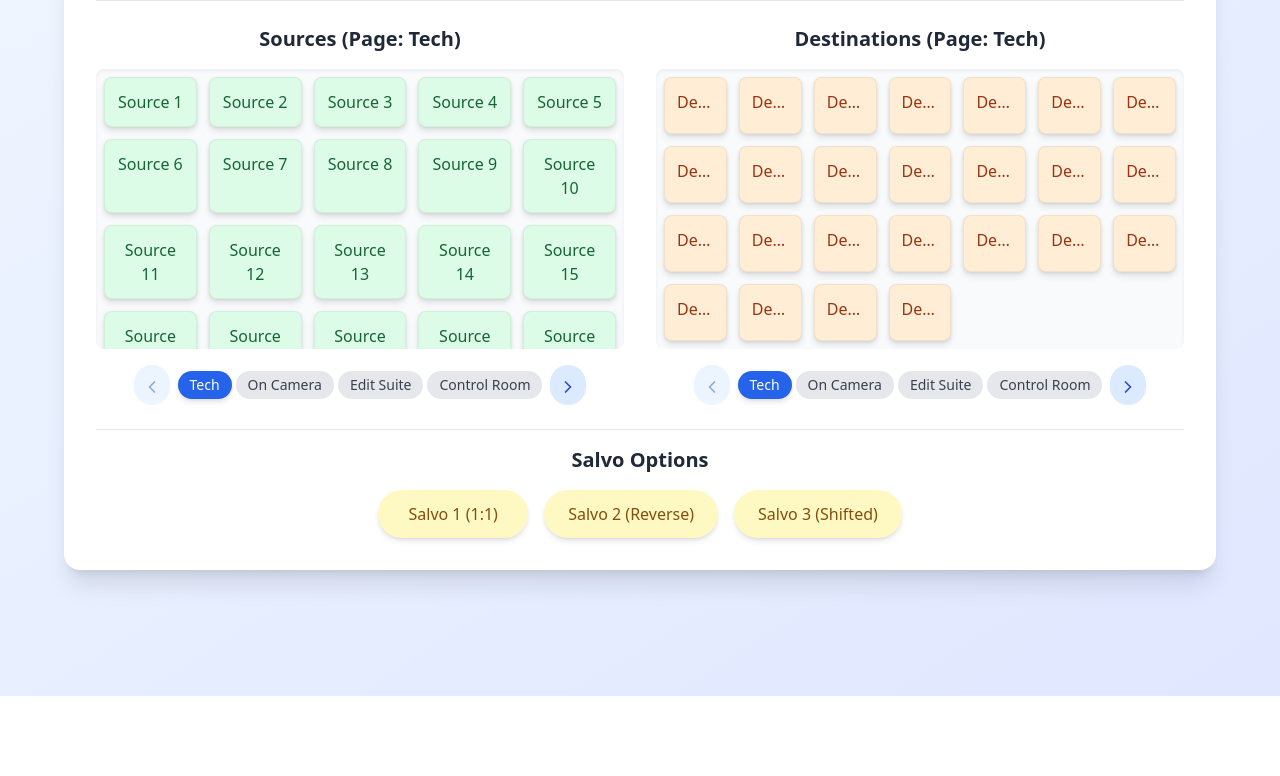
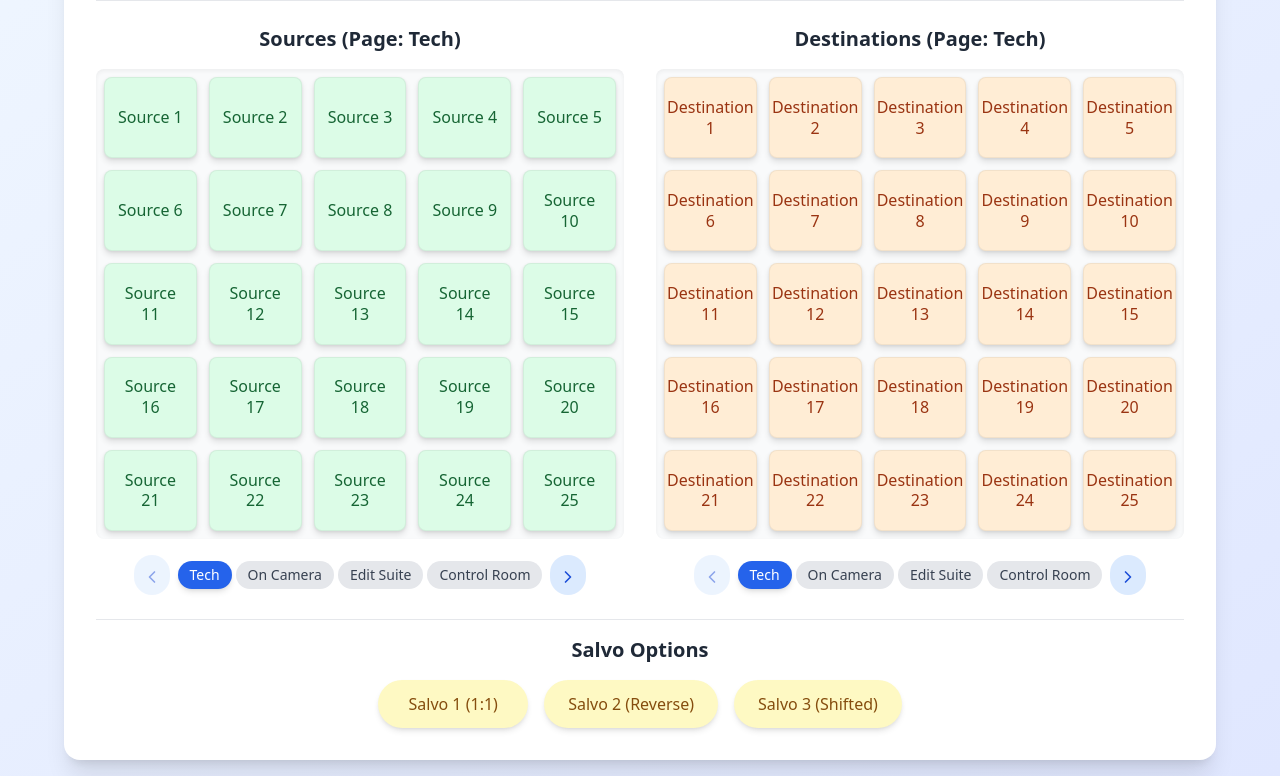
Before and after one commit to pdek1991/Ashtsheel_BachatGat, a plain HTML site: page index.html in a window 1280 px wide. Shown: the part 104-880 px from the top of the page. Before the commit the page ends 800 px from the top, so only its background shows below. Drawn offline with nearby package versions, Linux system fonts and the light colour scheme.

Commit message:
Update index.html

```diff
--- a/index.html
+++ b/index.html
@@ -3,7 +3,7 @@
 <head>
     <meta charset="UTF-8">
     <meta name="viewport" content="width=device-width, initial-scale=1.0">
-    <title>Situs Router Control Panel</title>
+    <title>Sirus Router Control Panel</title>
     <!-- Tailwind CSS CDN -->
     <script src="https://cdn.tailwindcss.com"></script>
     <!-- Lucide Icons CDN -->
@@ -29,6 +29,15 @@
             position: relative;
             box-shadow: 0 4px 6px rgba(0,0,0,0.1), 0 1px 3px rgba(0,0,0,0.08); /* Initial shadow */
             border-radius: 0.5rem; /* Equivalent to rounded-lg */
+            padding: 0.75rem; /* Adjusted padding for better multi-line text display (p-3) */
+            /* Removed white-space: nowrap; overflow: hidden; text-overflow: ellipsis; */
+            /* Allowing text to wrap, so no need for ellipsis */
+            display: flex; /* Use flex to center content */
+            align-items: center; /* Vertically center */
+            justify-content: center; /* Horizontally center */
+            text-align: center; /* Ensure text is centered within the block */
+            line-height: 1.3; /* Adjust line height for better readability of two lines */
+            min-height: 5rem; /* Set a minimum height to ensure consistent block size for two lines */
         }
         .router-block:hover {
             transform: translateY(-2px);
@@ -59,16 +68,10 @@
         /* Disable scrolling */
         #sourcesContainer, #destinationsContainer {
             overflow-y: hidden; /* Disable vertical scrolling */
-            /* Ensure enough height to fit all elements without scrollbar appearing */
-            /* This height is calculated based on 5 rows of elements with typical padding/gap */
-            height: 280px; /* Adjusted height for 5 rows of items + padding/gap */
-        }
-
-        /* Adjustments for destination block text to fit better */
-        #destinationsContainer > div {
-            white-space: nowrap; /* Prevent text wrapping */
-            overflow: hidden;    /* Hide overflowing text */
-            text-overflow: ellipsis; /* Add ellipsis for overflow */
+            /* Adjusted height to accommodate taller 2-line blocks. */
+            /* 5rem (min-height) * 5 rows + 4 * 0.75rem (gap-3) = 25rem + 3rem = 28rem. 28rem * 16px/rem = 448px */
+            /* Adding a bit more for top/bottom container padding (p-2) */
+            height: 470px; /* Ensures 5 rows of items fit without scrolling */
         }
     </style>
 </head>
@@ -78,7 +81,7 @@
         <!-- Header -->
         <div class="flex flex-col md:flex-row justify-between items-start md:items-center mb-6 border-b pb-4 border-gray-200">
             <h1 class="text-3xl font-extrabold text-blue-700 tracking-tight mb-2 md:mb-0">
-                Situs Router Control Panel
+                Sirus Router Control Panel
             </h1>
             <div class="flex space-x-3 mt-4 md:mt-0">
                 <!-- Take Button -->
@@ -119,7 +122,7 @@
             <!-- Destinations Section -->
             <div class="space-y-4">
                 <h2 class="text-xl font-semibold text-gray-800 text-center" id="destinationsHeader">Destinations (Page: Tech)</h2>
-                <div id="destinationsContainer" class="grid grid-cols-4 sm:grid-cols-5 lg:grid-cols-7 gap-3 p-2 bg-gray-50 rounded-lg shadow-inner">
+                <div id="destinationsContainer" class="grid grid-cols-3 sm:grid-cols-4 lg:grid-cols-5 gap-3 p-2 bg-gray-50 rounded-lg shadow-inner">
                     <!-- Destination blocks will be injected here by JavaScript -->
                 </div>
                 <!-- Destination Pagination Controls -->
@@ -154,10 +157,10 @@
         let history = []; // Stores snapshots of routingMap (as array of entries for serialization)
 
         let currentPageSource = 1; // Current page for sources
-        const itemsPerPageSource = 25; // 25 sources per page
+        const itemsPerPageSource = 25; // 25 sources per page (5 rows * 5 columns)
 
         let currentPageDestination = 1; // Current page for destinations
-        const itemsPerPageDestination = 25; // 25 destinations per page (keeping same for consistency)
+        const itemsPerPageDestination = 25; // 25 destinations per page (5 rows * 5 columns)
 
         let pendingSource = null; // Source selected by user, awaiting 'Take'
         let pendingDestination = null; // Destination selected by user, awaiting 'Take'
@@ -294,7 +297,7 @@
                 const isCurrentlyRoutingToSelectedDestination = pendingDestination && routingMap.get(source) === pendingDestination;
 
                 const blockDiv = document.createElement('div');
-                let blockClasses = `p-3 text-center font-medium router-block cursor-pointer select-none`;
+                let blockClasses = `router-block cursor-pointer select-none`; // p-3 moved to CSS min-height/padding
 
                 if (isHighlighted) {
                     blockClasses += ' bg-red-500 text-white highlighted-red';
@@ -350,7 +353,7 @@
                     pendingSource && routingMap.get(pendingSource) === destination && pendingDestination !== destination;
 
                 const blockDiv = document.createElement('div');
-                let blockClasses = `p-3 text-center font-medium router-block cursor-pointer select-none`;
+                let blockClasses = `router-block cursor-pointer select-none`; // p-3 moved to CSS min-height/padding
 
                 if (isHighlighted) {
                     blockClasses += ' bg-red-500 text-white highlighted-red';
```
